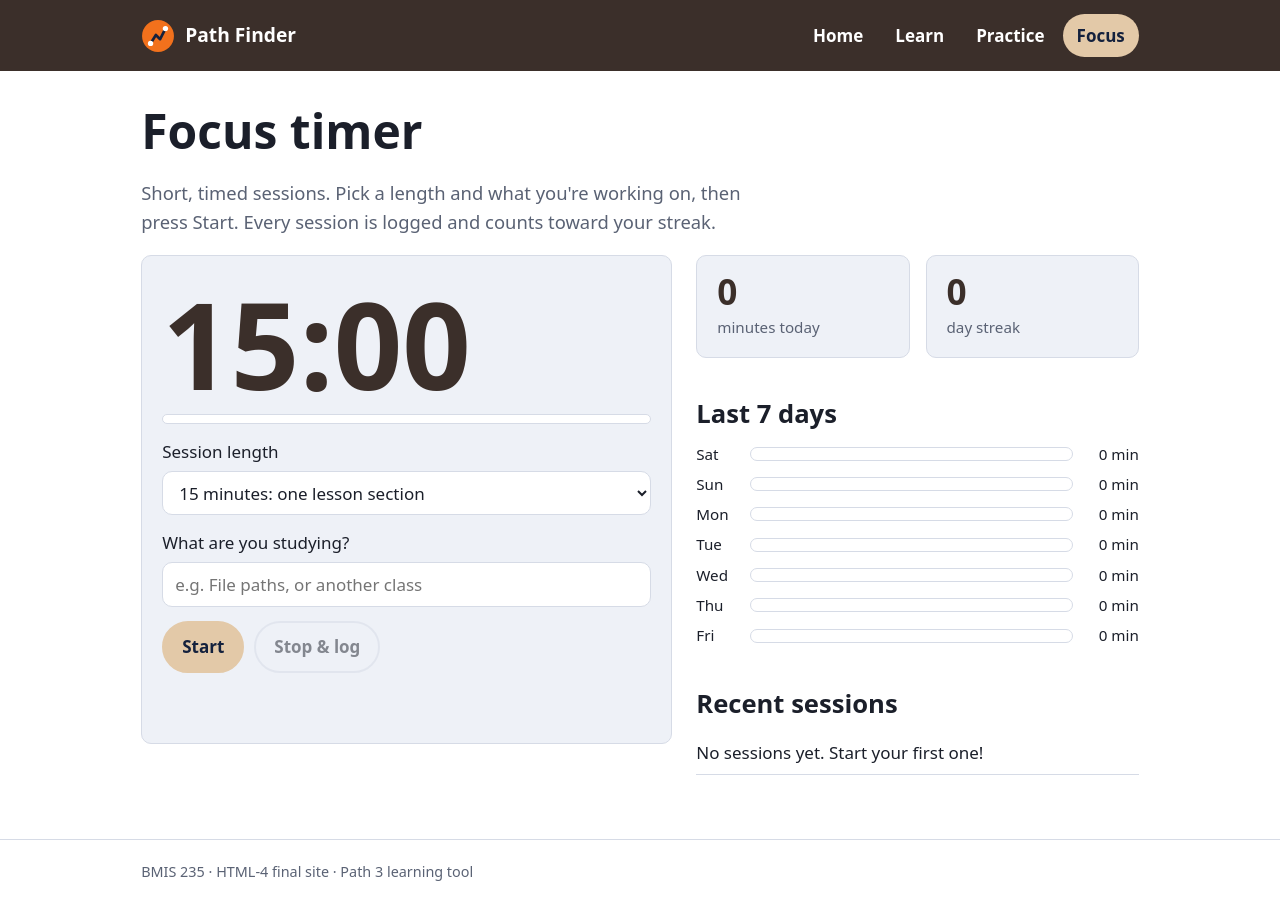
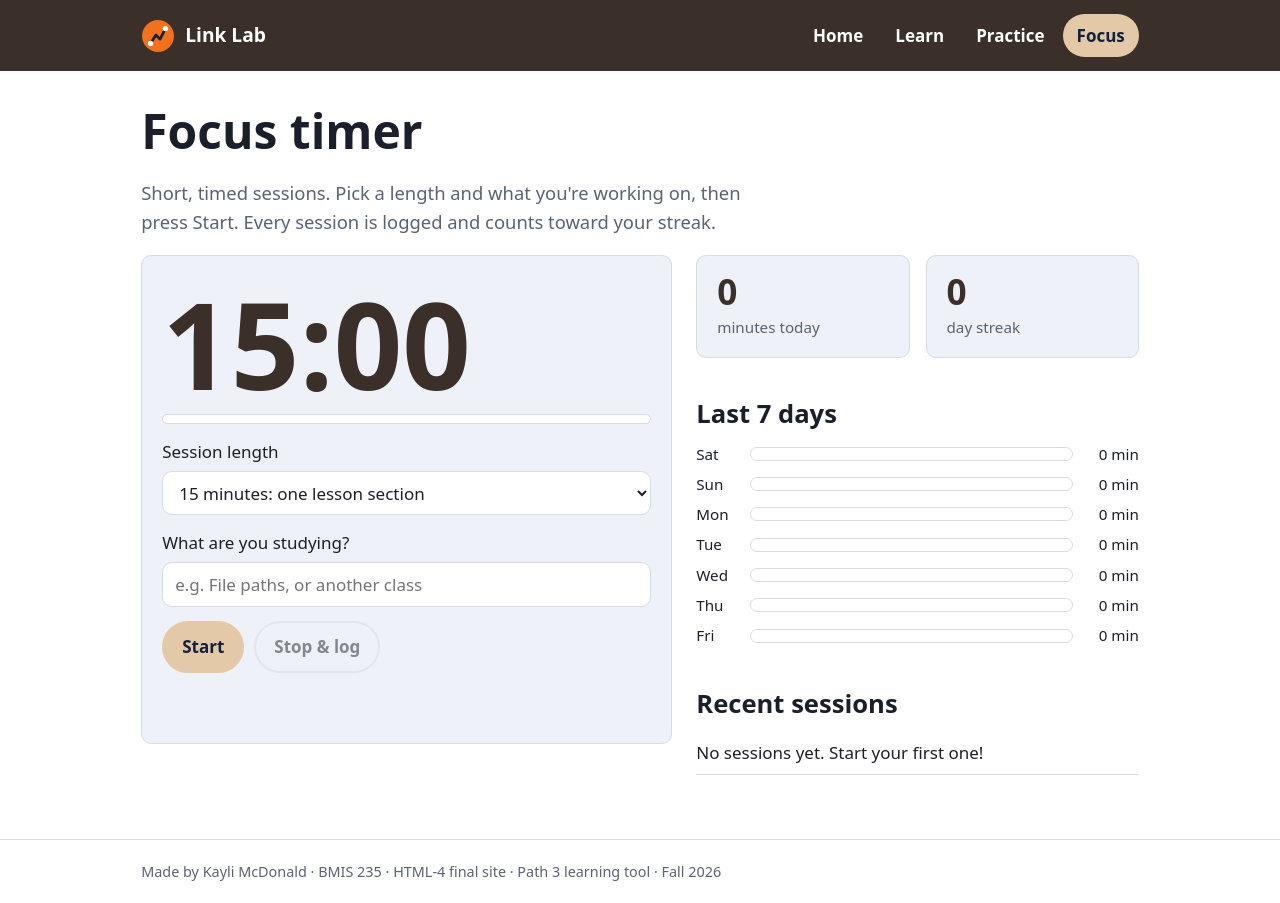
Before and after one commit to kaylimcdonald/bmis235-html-4, a plain HTML site: page focus.html in a window 1280 px wide. Drawn offline with Linux system fonts and the light colour scheme.

Commit message:
Change Site Name and Footer

```diff
--- a/focus.html
+++ b/focus.html
@@ -3,14 +3,14 @@
 <head>
   <meta charset="UTF-8">
   <meta name="viewport" content="width=device-width, initial-scale=1">
-  <title>Path Finder · Focus</title>
+  <title>Link Lab · Focus</title>
   <link rel="icon" href="img/logo.svg">
   <link rel="stylesheet" href="styles.css">
 </head>
 <body>
   <header class="site-header">
     <div class="wrap">
-      <a class="brand" href="index.html"><img src="img/logo.svg" alt="" width="34" height="34">Path Finder</a>
+      <a class="brand" href="index.html"><img src="img/logo.svg" alt="" width="34" height="34">Link Lab</a>
       <nav aria-label="Main menu">
         <ul class="menu">
           <li><a href="index.html">Home</a></li>
@@ -73,7 +73,7 @@
   </main>
 
   <footer class="site-footer">
-    <div class="wrap">BMIS 235 · HTML-4 final site · Path 3 learning tool</div>
+    <div class="wrap">Made by Kayli McDonald · BMIS 235 · HTML-4 final site · Path 3 learning tool · Fall 2026</div>
   </footer>
 
   <script src="js/progress.js"></script>
```
